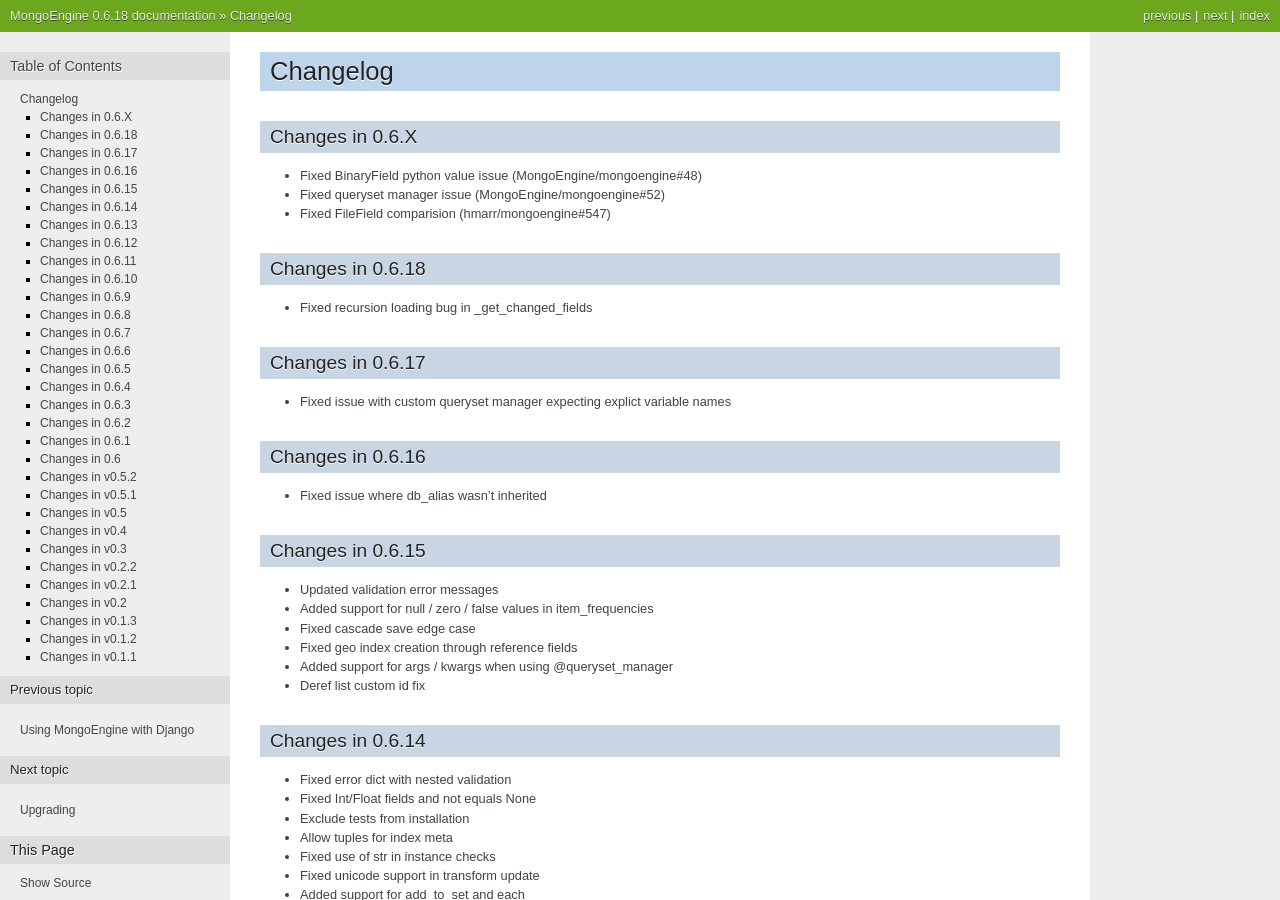
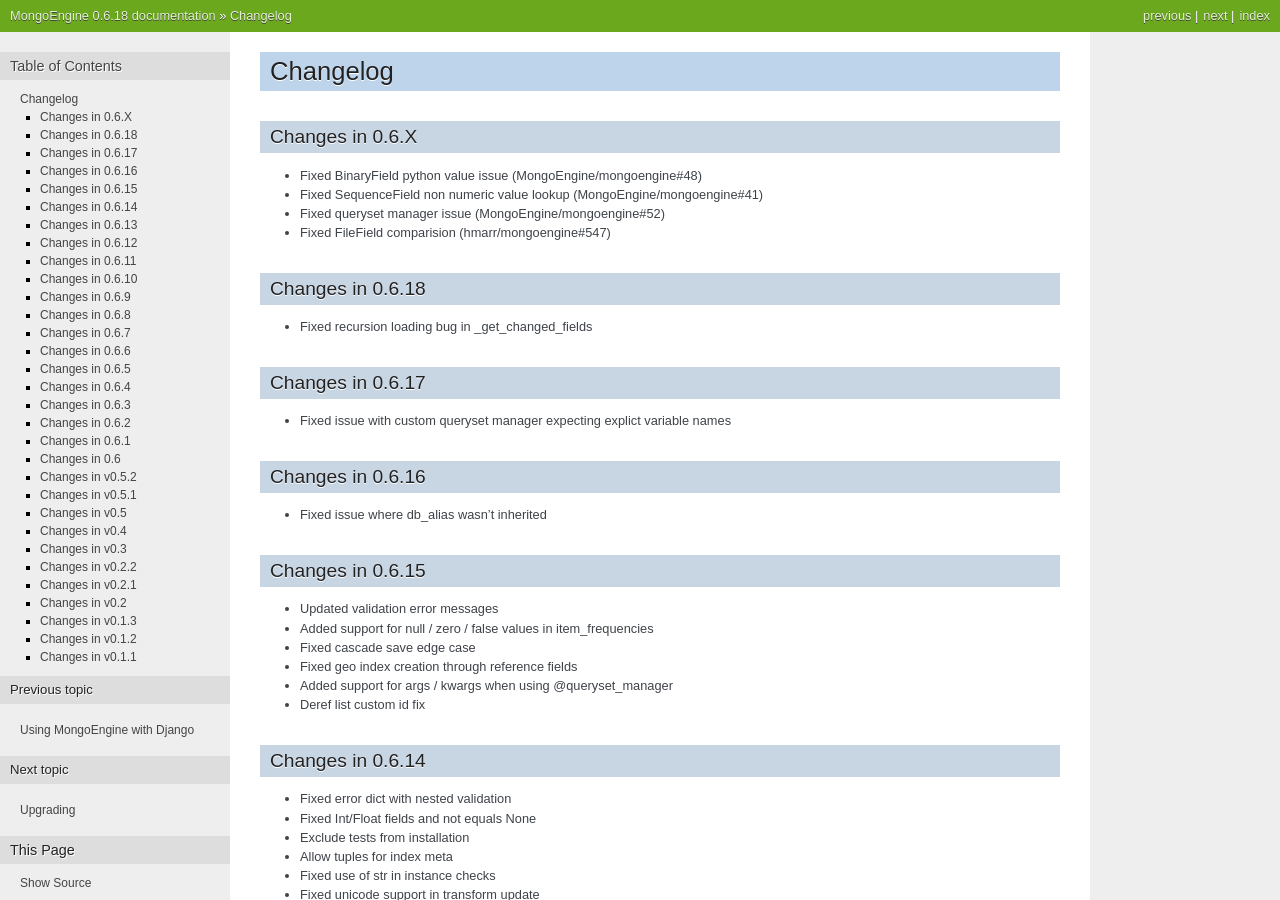
Before and after one commit to MongoEngine/mongoengine, a Sphinx documentation site: the page built from docs/changelog.rst, in a window 1280 px wide and 900 px high. Built offline with Sphinx 7.4.7, drawn with Linux system fonts in a browser that asks for light colours.

Commit message:
Updated Changelog

```diff
--- a/docs/changelog.rst
+++ b/docs/changelog.rst
@@ -6,6 +6,7 @@ Changes in 0.6.X
 ================
 
 - Fixed BinaryField python value issue (MongoEngine/mongoengine#48)
+- Fixed SequenceField non numeric value lookup (MongoEngine/mongoengine#41)
 - Fixed queryset manager issue (MongoEngine/mongoengine#52)
 - Fixed FileField comparision (hmarr/mongoengine#547)
 
```
